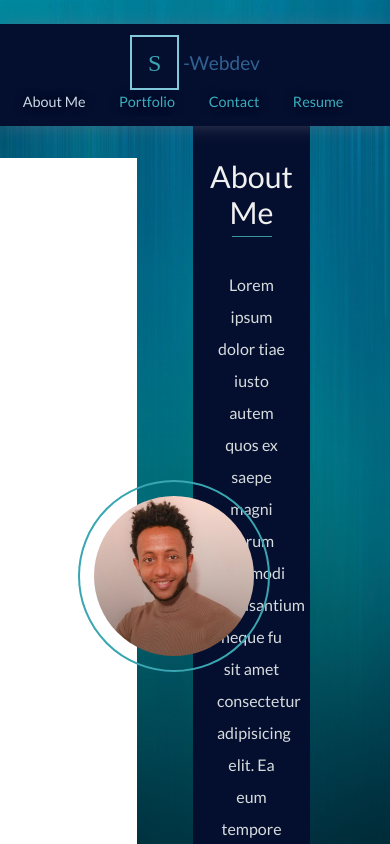
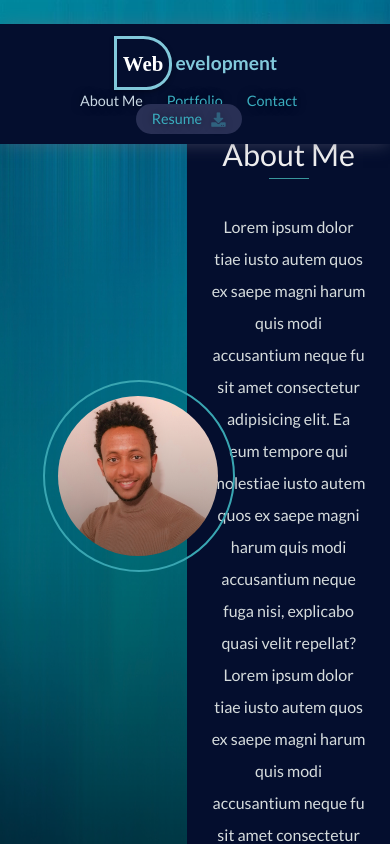
Before and after one commit to solomonalem/reactpo, a React (Create React App) app: page / in a window 390 px wide. Shown: the top 844 px of the page. Built offline with nearby package versions, Linux system fonts and the light colour scheme; a web font is replaced by a local one.

Commit message:
adds navbar responsiveness

```diff
--- a/src/components/Nav/index.js
+++ b/src/components/Nav/index.js
@@ -8,7 +8,7 @@ function Nav(props){
         <header>
         <nav>
           <h1>
-            <a href="./"><span>S</span> -Webdev</a>
+            <a href="./"> <span className="logo">Web</span> evelopment</a>
           </h1>
           <div className="navbar-items">
 
@@ -52,7 +52,7 @@ function Nav(props){
               </li>
 
               <li>
-              <a href="#contact" className={`${ resumeSelected && `navActive`}`}
+              <a href="#resume" id="resume" className={`${ resumeSelected && `navActive`}`}
                   onClick={() => {
                     setContactSelected(false);
                     setAboutSelected(false);
@@ -60,7 +60,7 @@ function Nav(props){
                     setResumeSelected(true)
 
 
-                  }} download>Resume</a>
+                  }} download>Resume <i class="fas fa-download"></i></a>
               </li>
             </ul>
           </div>
--- a/src/index.css
+++ b/src/index.css
@@ -78,30 +78,31 @@ nav {
   z-index: 3;
   color: white;
   align-items: center;
-  /* width: 100vw; */
-  /* margin-top: 2rem !important; */
-  /* border: 2px solid rgba(48, 124, 143, 0.979); */
-
+  padding-right: 3rem;
   box-shadow: 0px 1px 17px -2px rgba(109, 108, 129, 0.562);
 }
 
 nav h1 a {
-  font-weight: lighter;
+  /* font-weight: bold; */
   font-size: 1.2rem;
   margin: 0;
-  color: var(--secondary-color);
+  color: rgb(130, 201, 219);
+
   padding: 0rem 1rem;
 }
-nav h1 span {
+nav h1 .logo {
   font-family: "Sirin Stencil", sanserif;
-  color: var(--tertiary-color);
-  border: 2px solid rgb(130, 201, 219);
-  padding: 0.8rem 1rem;
-  font-size: 1.5rem;
+
+  color: white;
+  border: 3px solid rgb(130, 201, 219);
+  padding: 0.8rem 0.34rem;
+  font-size: 1.3rem;
+  border-top-right-radius: 50%;
+  border-bottom-right-radius: 45%;
+  box-shadow: 0 2px 5px rgba(0, 0, 0, 0.3);
 }
 nav a {
   text-decoration: none;
-  color: var(--secondary-color);
   color: rgb(35, 147, 175);
 }
 
@@ -112,13 +113,24 @@ nav .navbar-items ul {
   align-items: center;
   list-style: none;
 }
+#resume {
+  border-radius: 1rem;
+  background-color: rgb(41, 48, 85);
+  padding: 0.4rem 1rem;
+}
+#resume i {
+  opacity: 0.4;
+  margin-left: 0.4rem;
+}
 nav .navbar-items ul li a {
   color: rgb(58, 173, 191);
-  margin-right: 1.5rem;
+  margin-right: 2.5rem;
   padding: 0.3rem;
   font-size: 0.9rem;
+
   /* border-bottom: 1px solid var(--secondary-color); */
 }
+
 nav .navbar-items ul li a:hover {
   color: rgb(220, 234, 240);
 }
@@ -139,7 +151,6 @@ nav .navbar-items ul li a:hover {
   /* background-color: var(--primary-color); */
 }
 .hero {
-  background-color: #fff;
   height: 100%;
   width: 35%;
 }
@@ -649,6 +660,9 @@ h2:after {
 
 /* ============================  MEDIA QUERY ============================================================= */
 @media screen and (max-width: 1280px) {
+  .about-bio {
+    width: 36%;
+  }
   .project-info {
     width: 45%;
   }
@@ -662,6 +676,9 @@ h2:after {
   }
 }
 @media screen and (max-width: 1080px) {
+  .about-bio {
+    width: 40%;
+  }
   .skills {
     height: 100vh;
     padding: 1rem 8rem;
@@ -704,6 +721,12 @@ h2:after {
   }
 }
 @media screen and (max-width: 970px) {
+  .about-bio {
+    width: 46%;
+    margin-top: -13rem;
+    margin-right: 0rem;
+    padding: 2rem 1rem;
+  }
   section {
     padding: 8rem 3rem;
   }
@@ -714,6 +737,7 @@ h2:after {
 
   nav .navbar-items ul li a {
     text-shadow: 0 0 10px rgba(0, 0, 0, 0.5);
+    margin-right: 1.9rem;
   }
 
   .skills {
@@ -757,11 +781,32 @@ h2:after {
 }
 /*=== media-query screen size 768px ---*/
 @media screen and (max-width: 828px) {
+  nav {
+    padding-right: 1.5rem;
+  }
+  nav .navbar-items ul li a {
+    margin-right: 0.9rem;
+  }
+  .about-bio {
+    text-align: center;
+    /* margin: auto; */
+    margin-top: -7.5rem;
+  }
   .about {
     padding: 2rem 3rem;
   }
+  .hero-body {
+    width: 12rem;
+    height: 12rem;
+    top: 20%;
+    left: 19%;
+  }
+  .hero-subtitle {
+    top: 59%;
+    left: 20%;
+  }
   .skills {
-    height: 100vh;
+    min-height: 150vh;
     padding: 1rem 5rem;
   }
   .tech-item {
@@ -772,9 +817,30 @@ h2:after {
 }
 
 @media screen and (max-width: 768px) {
+  nav {
+    padding-right: 0.9rem;
+  }
+  nav .navbar-items ul li a {
+    margin-right: 0.9rem;
+    padding: 0.3rem;
+    font-size: 0.9rem;
+  }
+  .about-bio {
+    width: 52%;
+  }
   .about {
-    height: 120vh;
+    height: 100vh;
     padding: 2rem;
+  }
+  .hero-body {
+    width: 12rem;
+    height: 12rem;
+    top: 20%;
+    left: 11%;
+  }
+  .hero-subtitle {
+    top: 59%;
+    left: 13%;
   }
   section {
     padding: 8rem 3rem;
@@ -844,7 +910,7 @@ h2:after {
   }
 
   .skills {
-    height: 180vh;
+    height: 200vh;
     padding: 1rem 5rem;
   }
 
```
Also changed, not shown: 1 other file (tests, documents, lock files or other folders).
